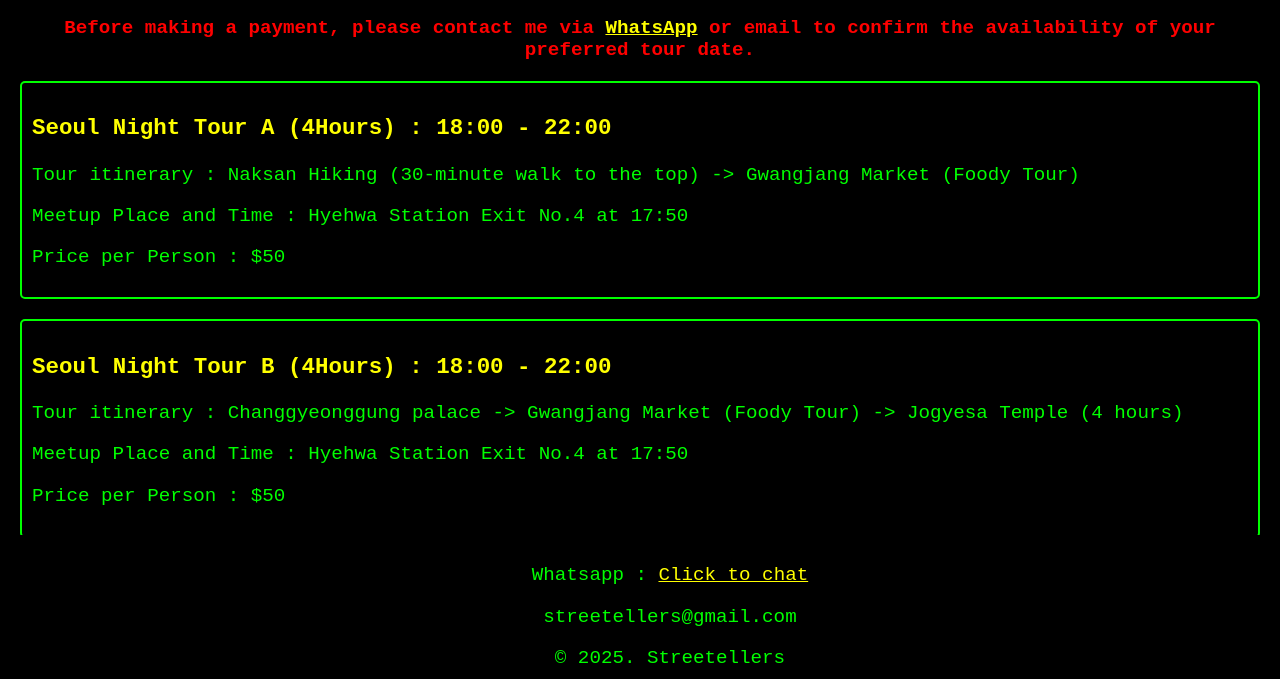
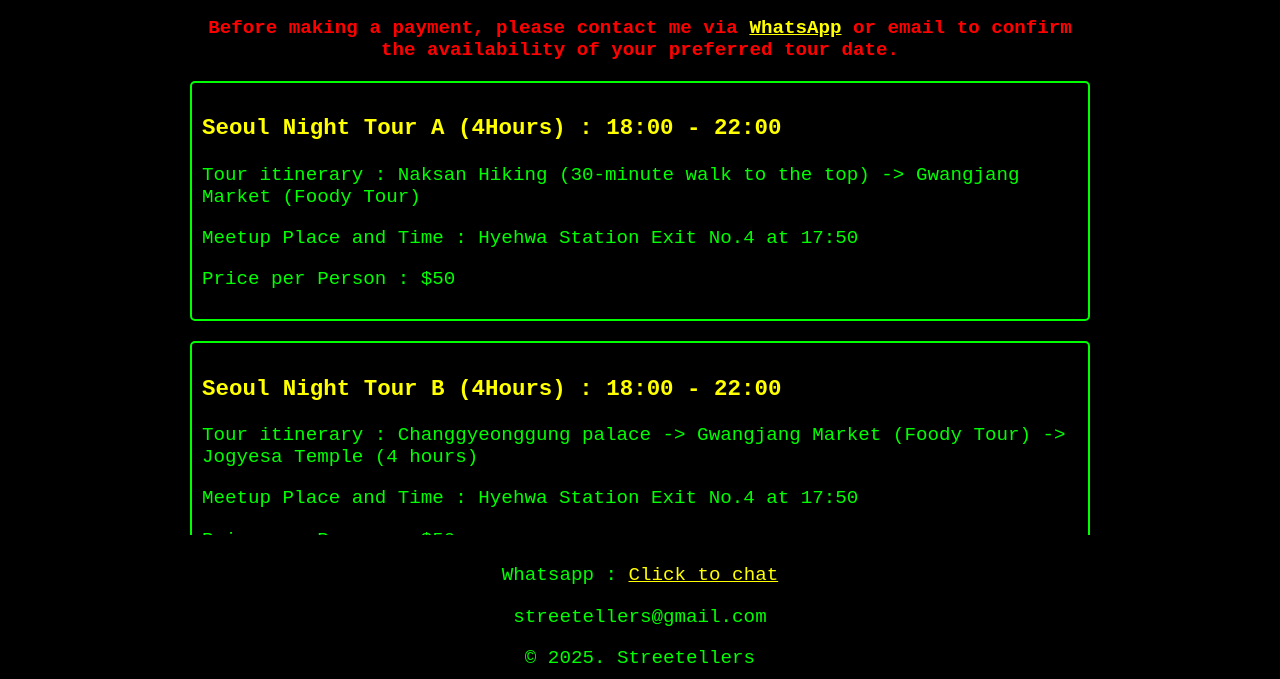
Before and after one commit to Seo-Enoch/streetellers, a plain HTML site: page index.html in a window 1280 px wide. Shown: the part 102-781 px from the top of the page. Drawn offline with Linux system fonts and the light colour scheme; a script that the page names is missing.

Commit message:
Update index.html

```diff
--- a/index.html
+++ b/index.html
@@ -15,6 +15,19 @@
             padding: 20px;
             font-size: 1.2em;
             padding-bottom: 150px; /* 하단 여백 추가 */
+            display: flex;
+            justify-content: flex-start; /* 콘텐츠 중앙 정렬 */
+            flex-direction: column;
+            align-items: center; /* 수평 중앙 정렬 */
+            height: 100vh; /* 화면 높이 */
+            box-sizing: border-box;
+        }
+
+        /* 전체 콘텐츠 제한 */
+        .container {
+            max-width: 900px;  /* 최대 너비 900px로 제한 */
+            width: 100%;
+            flex-grow: 1;  /* 컨텐츠가 화면 크기에 맞게 늘어날 수 있도록 */
         }
 
         .pixel-text {
@@ -63,14 +76,13 @@
 
         /* 고정된 footer 스타일 */
         footer {
-            position: fixed;
+            position: fixed; /* 고정 위치로 설정 */
             bottom: 0;
             width: 100%;
-            text-align: center;
+            text-align: center; /* 텍스트 중앙 정렬 */
             color: lime;
             background-color: black;
             padding: 10px;
-            margin-top: 20px;
         }
 
         .contact-message {
@@ -151,6 +163,7 @@
 </head>
 <body>
 
+    <div class="container">
         <h1 class="pixel-text">Streetellers</h1>
 
         <h2>Storytellers on the Street</h2>
@@ -194,6 +207,7 @@
             hostedButtonId: "YFB4GZWWUR4XL",
           }).render("#paypal-container-YFB4GZWWUR4XL")
         </script>
+    </div>
 
     <footer>
         <p>Whatsapp : <a href="https://wa.me/821046777662" style="color: yellow; text-decoration: underline;">Click to chat</a> </p>
```
Lines whose indentation alone changed are shown as unchanged.
